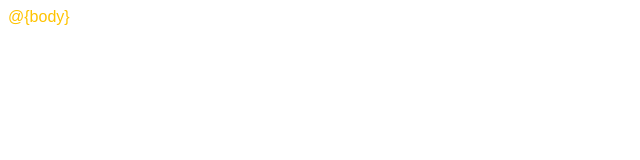
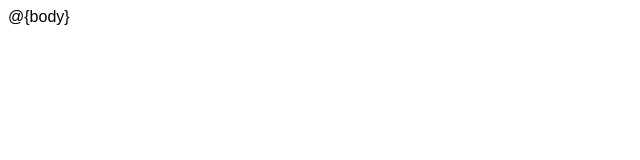
Before and after one commit to Bo-Lennart/hangman, a website: page views/layout.html in a window 1280 px wide. Shown: the full height of the page, 0-640 px from the left. Drawn offline with nearby package versions, Linux system fonts and the light colour scheme.

Commit message:
remove font color from body

```diff
--- a/views/layout.html
+++ b/views/layout.html
@@ -12,7 +12,6 @@
     <style>
         body {
             font-family: Arial;
-            color: #ffc300;
         }
 
         /**
```
